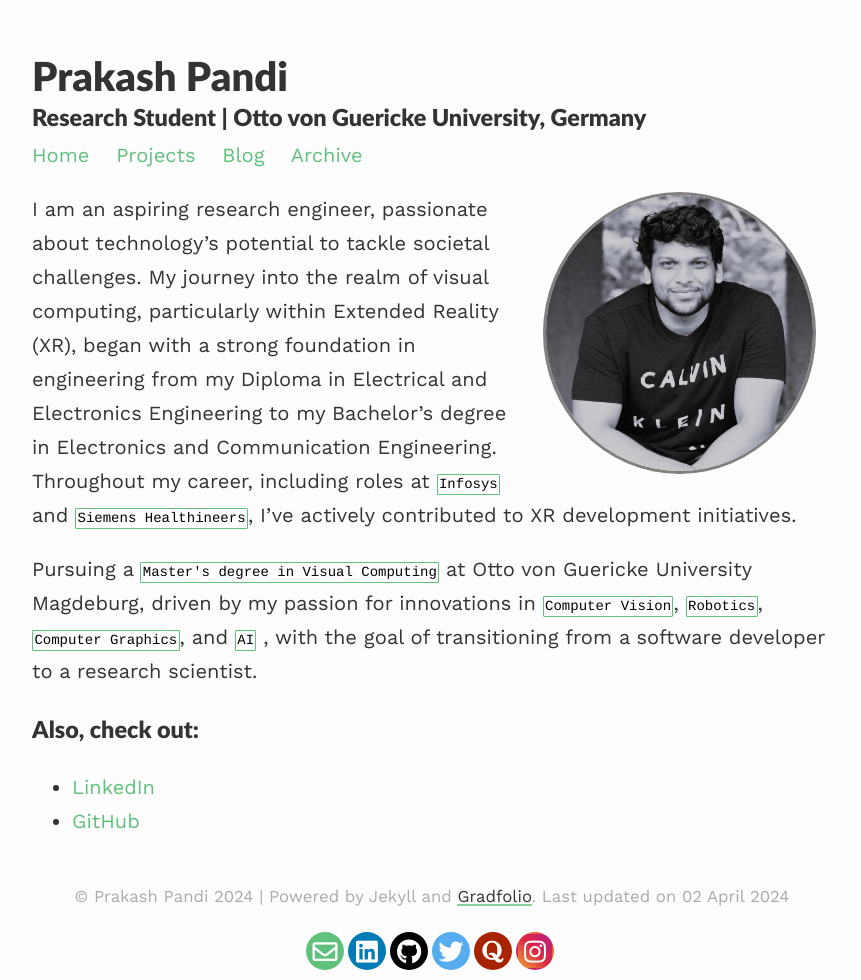
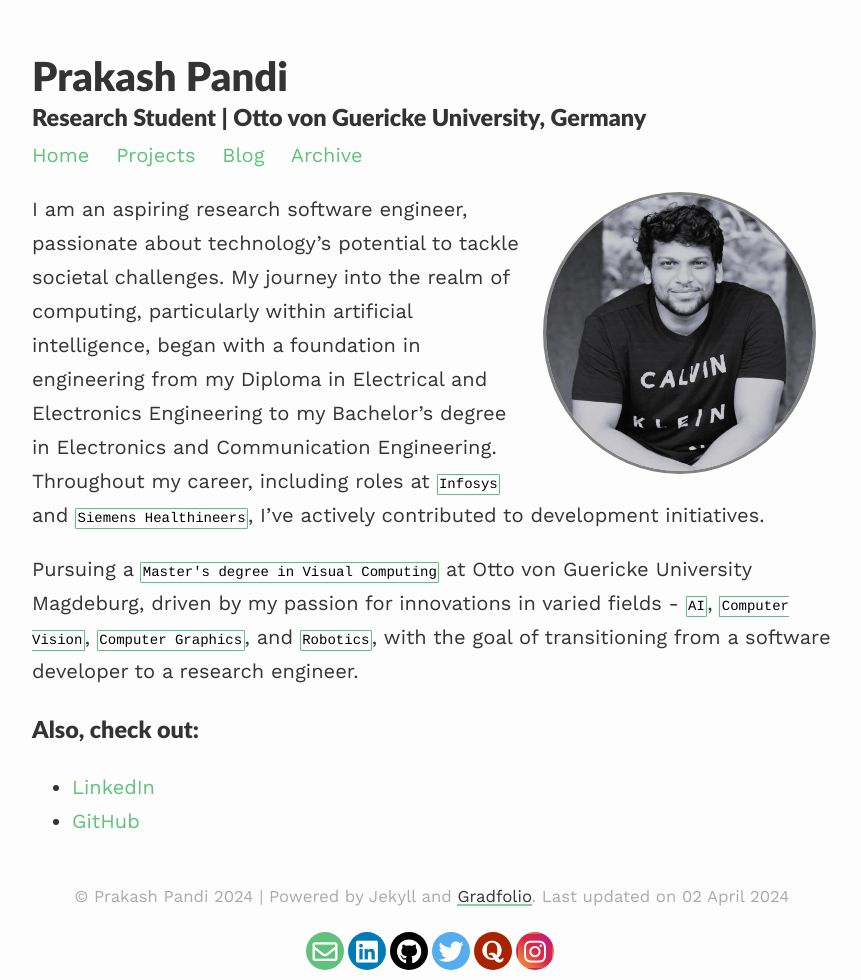
Before and after one commit to prakashpandi/profile, a Jekyll site: the page built from index.md, in a window 1280 px wide. Shown: the whole page, without its empty margins (208-1069 px from the left). Built offline with Jekyll 4.4.1, drawn with Linux system fonts in a browser that asks for light colours; nearby versions of some CDN libraries.

Commit message:
Update index.md

```diff
--- a/index.md
+++ b/index.md
@@ -7,9 +7,9 @@ profile:
 published: true
 ---
 
-I am an aspiring research engineer, passionate about technology's potential to tackle societal challenges. My journey into the realm of visual computing, particularly within Extended Reality (XR), began with a strong foundation in engineering from my Diploma in Electrical and Electronics Engineering to my Bachelor's degree in Electronics and Communication Engineering. Throughout my career, including roles at `Infosys` and `Siemens Healthineers`, I've actively contributed to XR development initiatives.
+I am an aspiring research software engineer, passionate about technology's potential to tackle societal challenges. My journey into the realm of computing, particularly within artificial intelligence, began with a foundation in engineering from my Diploma in Electrical and Electronics Engineering to my Bachelor's degree in Electronics and Communication Engineering. Throughout my career, including roles at `Infosys` and `Siemens Healthineers`, I've actively contributed to development initiatives.
 
-Pursuing a `Master's degree in Visual Computing` at Otto von Guericke University Magdeburg, driven by my passion for innovations in `Computer Vision`, `Robotics`, `Computer Graphics`, and `AI` , with the goal of transitioning from a software developer to a research scientist.
+Pursuing a `Master's degree in Visual Computing` at Otto von Guericke University Magdeburg, driven by my passion for innovations in varied fields - `AI`, `Computer Vision`, `Computer Graphics`, and `Robotics`, with the goal of transitioning from a software developer to a research engineer.
 
 ### Also, check out:
 
```
